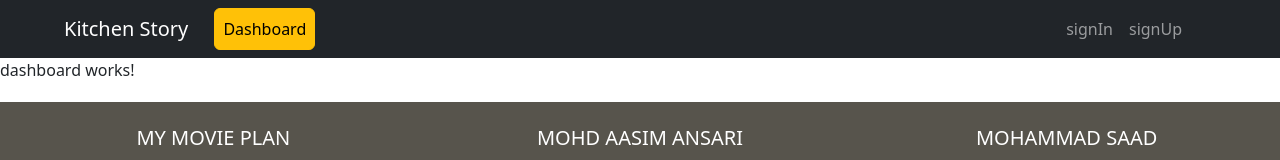
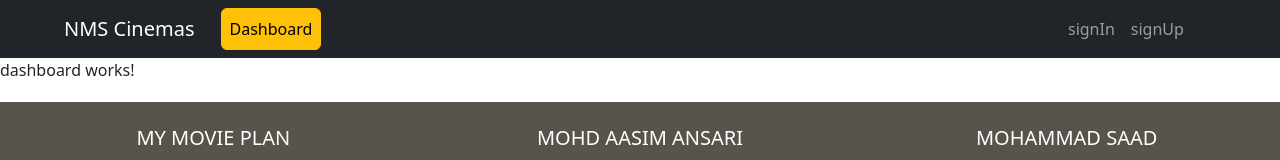
Before and after one commit to Aasimjazah/NMSCinemasFrontEnd, an Angular app: page / in a window 1280 px wide. Shown: the top 160 px of the page. Built offline with nearby package versions, Linux system fonts and the light colour scheme.

Commit message:
changed project title

```diff
--- a/src/app/MyComponent/nav-bar/nav-bar.component.html
+++ b/src/app/MyComponent/nav-bar/nav-bar.component.html
@@ -1,5 +1,5 @@
 <nav *ngIf="this.service2.getState()=='main'" class="navbar navbar-expand-lg navbar-dark bg-dark">
-  <a style="margin-left: 5%;" class="navbar-brand" href="#">Kitchen Story</a>
+  <a style="margin-left: 5%;" class="navbar-brand" href="#">NMS Cinemas</a>
   <button class="navbar-toggler" type="button" data-toggle="collapse" data-target="#navbarNav" aria-controls="navbarNav"
     aria-expanded="false" aria-label="Toggle navigation">
     <span class="navbar-toggler-icon"></span>
```
